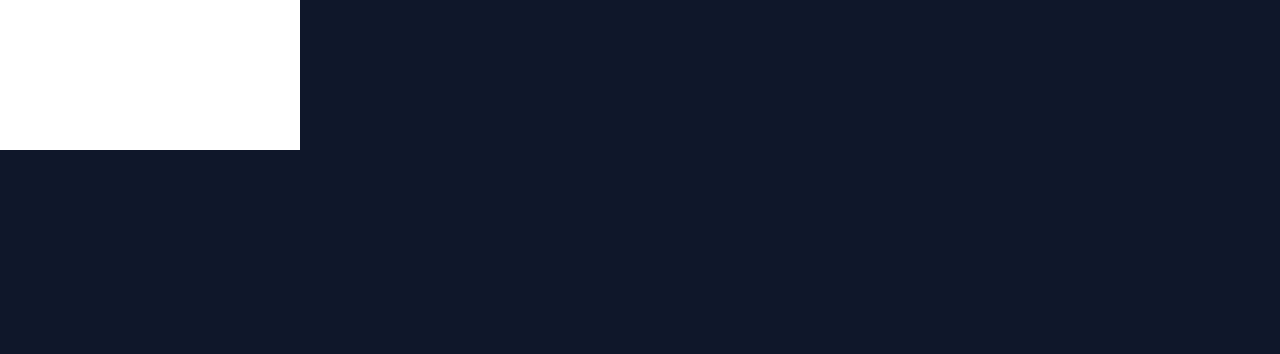
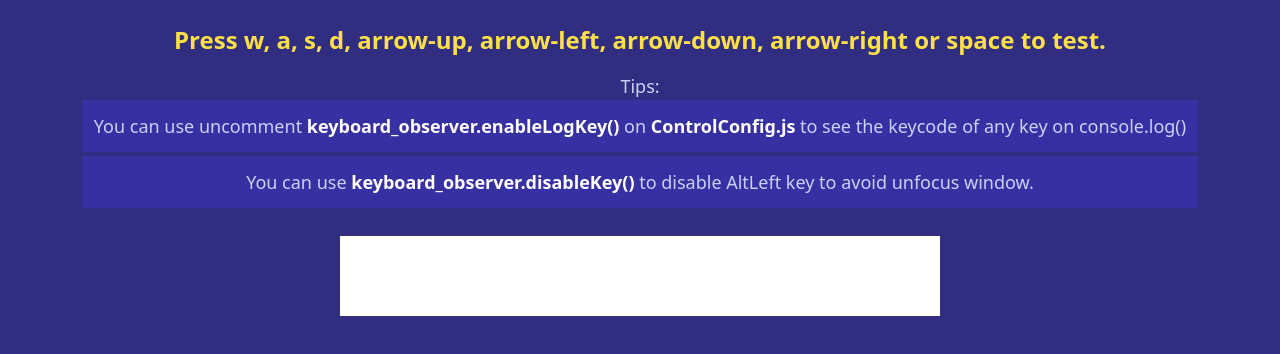
Before and after one commit to dougkusanagi/simple-game-control-javascript, a website built with Vite: page index.html in a window 1280 px wide. Built offline with nearby package versions, Linux system fonts and the light colour scheme.

Commit message:
small fixes

```diff
--- a/index.html
+++ b/index.html
@@ -1,5 +1,6 @@
 <!DOCTYPE html>
 <html lang="en">
+
 <head>
   <meta charset="UTF-8" />
   <meta name="viewport" content="width=device-width, initial-scale=1.0" />
@@ -7,9 +8,33 @@
 
   <script src="https://cdn.tailwindcss.com"></script>
 </head>
-  <body class="bg-slate-900">
+
+<body class="bg-indigo-900">
+  <div class="flex flex-col items-center">
+    <div class="text-center my-6 px-4">
+      <h2 class="text-2xl font-bold text-yellow-300">
+        Press w, a, s, d, arrow-up, arrow-left, arrow-down, arrow-right or space to test.
+      </h2>
+
+      <div class="text-lg text-indigo-200 mt-4">
+        <p>Tips:</p>
+
+        <ul>
+          <li class="bg-indigo-800 p-3 mb-1">
+            You can use uncomment <span class="text-white font-bold">keyboard_observer.enableLogKey()</span> on <span
+              class="text-white font-bold">ControlConfig.js</span> to see the keycode of any key on console.log()
+          </li>
+          <li class="bg-indigo-800 p-3 mb-1">
+            You can use <span class="text-white font-bold">keyboard_observer.disableKey()</span> to disable AltLeft key to avoid unfocus window.
+          </li>
+        </ul>
+      </div>
+    </div>
+
     <canvas class="bg-white"></canvas>
+  </div>
 
   <script type="module" src="./src/main.js"></script>
 </body>
+
 </html>
--- a/src/CommandList.js
+++ b/src/CommandList.js
@@ -6,17 +6,20 @@ export default class CommandList {
   }
 
   static get(command) {
-		const instance = new CommandList;
-		return instance.command_list.get(command);
+    return new CommandList().command_list.get(command);
   }
 
   static set(command, value = false) {
-		const instance = new CommandList;
-    instance.command_list.set(command, value);
+    new CommandList().command_list.set(command, value);
   }
 
   static has(command) {
-		const instance = new CommandList;
-    return instance.command_list.has(command);
+    return new CommandList().command_list.has(command);
+  }
+
+  static setList(command_list) {
+    for (const command in command_list) {
+      CommandList.set(command);
+    }
   }
 }
--- a/src/ControlConfig.js
+++ b/src/ControlConfig.js
@@ -1,24 +1,40 @@
 import InputObserver from "./InputObserver.js";
 import GamepadObserver from "./GamepadObserver.js";
 import KeyboardObserver from "./KeyboardObserver.js";
+import CommandList from "./CommandList.js";
 
-const commands = {
+export default function ControlConfig() {
+  CommandList.setList(command_list);
+  bindKeyboardKeys();
+  registerControlObservers();
+}
+
+const command_list = {
   left: "left",
   down: "down",
   right: "right",
   up: "up",
-	jump: "jump",
+  jump: "jump",
+  AltLeft: "AltLeft",
 };
 
-function registerCommands() {
+function bindKeyboardKeys() {
   const keyboard_observer = new KeyboardObserver();
-  keyboard_observer.bindKeyCommand("KeyA", commands.left);
-  keyboard_observer.bindKeyCommand("KeyS", commands.down);
-  keyboard_observer.bindKeyCommand("KeyD", commands.right);
-  keyboard_observer.bindKeyCommand("KeyW", commands.up);
-  keyboard_observer.bindKeyCommand("Space", commands.jump);
+  keyboard_observer.bindKeyCommand("KeyA", command_list.left);
+  keyboard_observer.bindKeyCommand("KeyS", command_list.down);
+  keyboard_observer.bindKeyCommand("KeyD", command_list.right);
+  keyboard_observer.bindKeyCommand("KeyW", command_list.up);
+
+  keyboard_observer.bindKeyCommand("ArrowLeft", command_list.left);
+  keyboard_observer.bindKeyCommand("ArrowDown", command_list.down);
+  keyboard_observer.bindKeyCommand("ArrowRight", command_list.right);
+  keyboard_observer.bindKeyCommand("ArrowUp", command_list.up);
+
+  keyboard_observer.bindKeyCommand("Space", command_list.jump);
+
+	keyboard_observer.disableKey(command_list.AltLeft);
 	// keyboard_observer.enableLogKey();
-	// keyboard_observer.enableLogEvent();
+  // keyboard_observer.enableLogEvent();
 }
 
 function registerControlObservers() {
@@ -29,8 +45,3 @@ function registerControlObservers() {
   window.addEventListener("keydown", (event) => input_observer.notify(event));
   window.addEventListener("keyup", (event) => input_observer.notify(event));
 }
-
-export default function ControlConfig() {
-  registerCommands();
-  registerControlObservers();
-}
--- a/src/InputObserver.js
+++ b/src/InputObserver.js
@@ -8,6 +8,6 @@ export default class InputObserver {
   }
 
   notify(event) {
-    this.observers.forEach((observer) => (new observer).handleEvent(event));
+    this.observers.forEach((observer) => new observer().handleEvent(event));
   }
 }
--- a/src/KeyboardObserver.js
+++ b/src/KeyboardObserver.js
@@ -4,26 +4,18 @@ export default class KeyboardObserver {
   key_command_list = new Map();
   disabled_keys = new Set();
 
-  log_key = false;
-  log_event = false;
+  #log_key = false;
+  #log_event = false;
 
   constructor() {
     return this.#returnSelfInstance();
   }
-
-	#returnSelfInstance() {
-		return this.constructor.instance || (this.constructor.instance = this);
-	}
 
   bindKeyCommand(key, command) {
 		const instance = new KeyboardObserver();
 
     if (!instance.key_command_list.has(key)) {
       instance.key_command_list.set(key, command);
-    }
-
-    if (!CommandList.has(command)) {
-      CommandList.set(command);
     }
   }
 
@@ -34,12 +26,12 @@ export default class KeyboardObserver {
     if (this.log_key && is_active) console.log(key);
     if (this.log_event && is_active) console.log(event);
 
-    if (!this.#is_key_defined(key)) return this.#returnSelfInstance();
-
     if (this.#is_key_disabled(key)) {
 			event.preventDefault();
 			return this.#returnSelfInstance();
 		}
+
+    if (!this.#is_key_defined(key)) return this.#returnSelfInstance();
 
     const comand = this.key_command_list.get(key);
 
@@ -49,6 +41,12 @@ export default class KeyboardObserver {
 
     event.preventDefault();
   }
+
+  disableKey(key) {
+    if (!this.disabled_keys.has(key)) {
+      this.disabled_keys.add(key);
+    }
+  };
 
   enableLogKey() {
     this.log_key = true;
@@ -66,7 +64,13 @@ export default class KeyboardObserver {
     this.log_event = false;
   }
 
-  // private methods
+  /**
+   * Private Methods
+   */
+	#returnSelfInstance() {
+		return this.constructor.instance || (this.constructor.instance = this);
+	}
+
   #is_key_disabled(key) {
     return this.disabled_keys.has(key);
   }
--- a/src/main.js
+++ b/src/main.js
@@ -1,15 +1,25 @@
 import CommandList from "./CommandList.js";
 import ControlConfig from "./ControlConfig.js";
-
 ControlConfig();
 
+var canvas = document.querySelector("canvas");
+var ctx = canvas.getContext("2d");
+canvas.width = 600;
+canvas.height = 80;
+
+const drawText = (text) => {
+  ctx.clearRect(0, 0, canvas.width, canvas.height);
+  ctx.font = "30px Arial";
+  ctx.fillText(text, 20, 50);
+};
+
 function updateFrame() {
-	if (CommandList.get('left')) console.log('Go Left');
-	if (CommandList.get('right')) console.log('Go Right');
-	if (CommandList.get('down')) console.log('Go Down');
-	if (CommandList.get('up')) console.log('Go Up');
-	if (CommandList.get('jump')) console.log('Jump');
+  if (CommandList.get("left")) drawText("Go Left");
+  if (CommandList.get("right")) drawText("Go Right");
+  if (CommandList.get("down")) drawText("Go Down");
+  if (CommandList.get("up")) drawText("Go Up");
+  if (CommandList.get("jump")) drawText("Jump");
 
-	requestAnimationFrame(updateFrame);
+  requestAnimationFrame(updateFrame);
 }
 updateFrame();
```
Also changed, not shown: README.md (added). Lines whose indentation alone changed are shown as unchanged.
